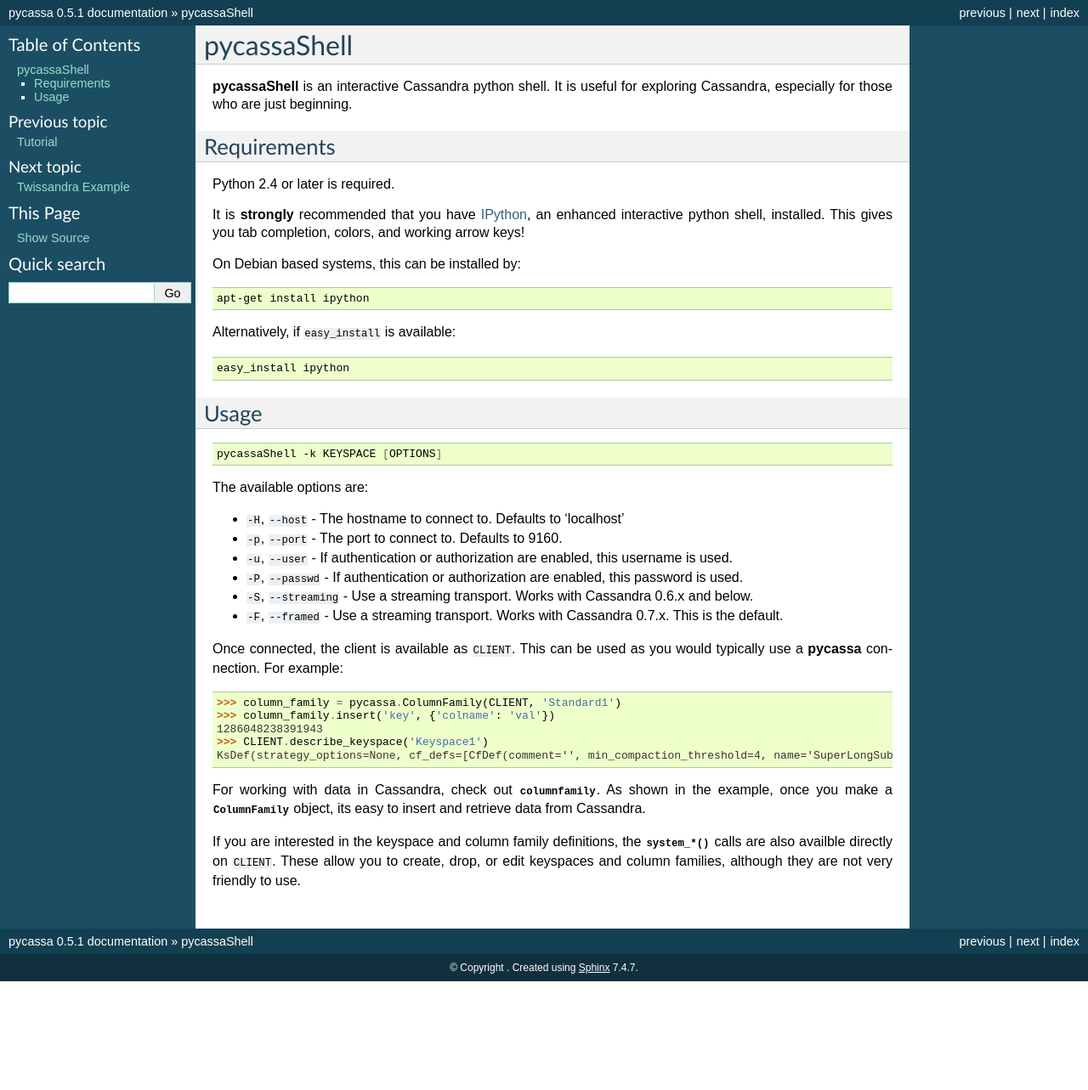
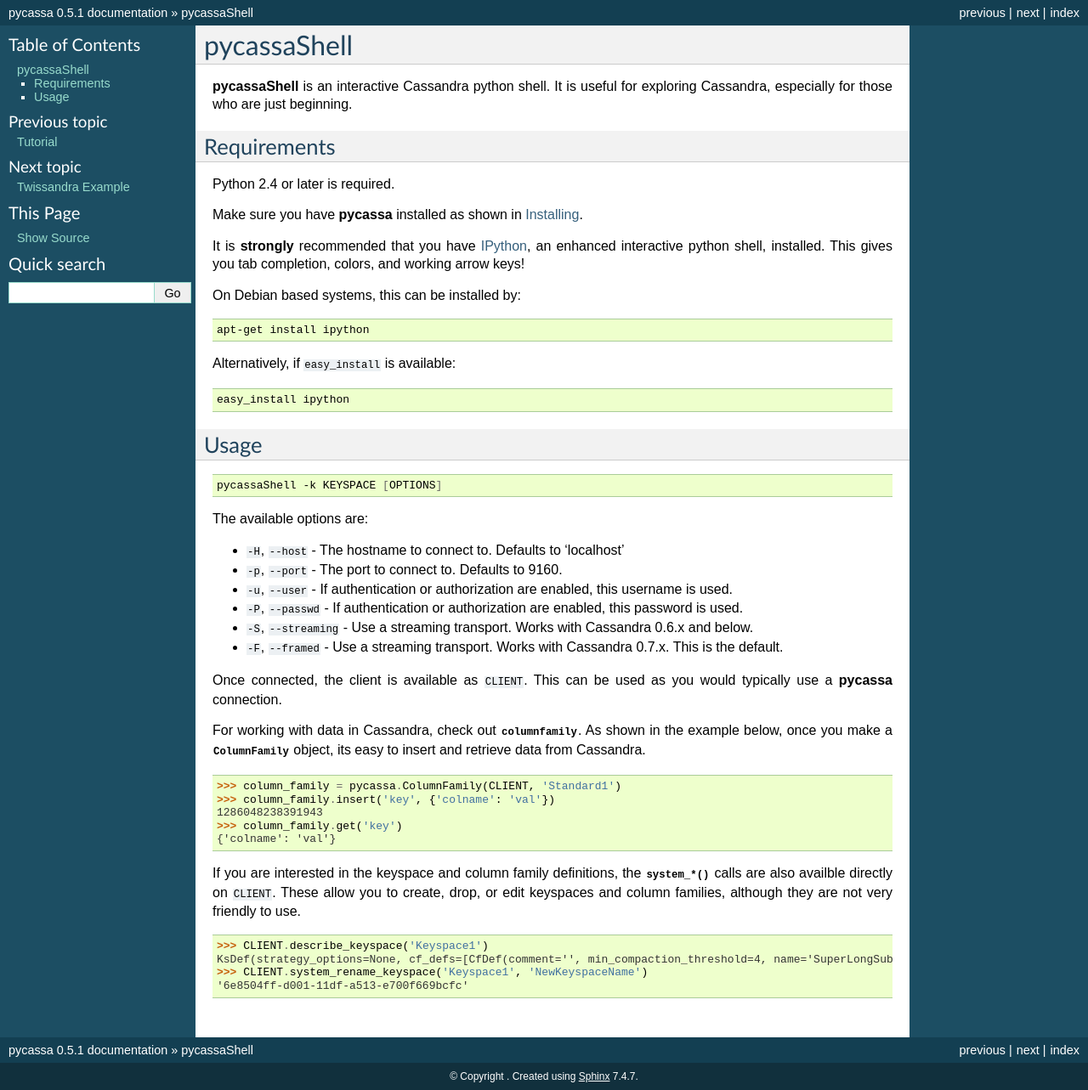
Before and after one commit to pycassa/pycassa, a Sphinx documentation site: the page built from doc/pycassa_shell.rst, in a window 1280 px wide. Shown: the whole page at 85% size. Built offline with Sphinx 7.4.7, drawn with Linux system fonts in a browser that asks for light colours; before the commit the page ends 1155 px from its top, so only the background shows below that.

Commit message:
Linkage and better examples for pycassaShell

```diff
--- a/doc/installation.rst
+++ b/doc/installation.rst
@@ -1,3 +1,5 @@
+.. _installing:
+
 Installing
 ==========
 
--- a/doc/pycassa_shell.rst
+++ b/doc/pycassa_shell.rst
@@ -6,6 +6,8 @@
 Requirements
 ------------
 Python 2.4 or later is required.
+
+Make sure you have **pycassa** installed as shown in :ref:`installing`.
 
 It is **strongly** recommended that you have
 `IPython <http://ipython.scipy.org/moin/>`_, an enhanced interactive
@@ -41,21 +43,28 @@
 * ``-F``, ``--framed`` - Use a streaming transport. Works with Cassandra 0.7.x. This is the default.
 
 Once connected, the client is available as ``CLIENT``.  This can be used as you
-would typically use a **pycassa** connection.  For example:
+would typically use a **pycassa** connection.
+
+For working with data in Cassandra, check out :mod:`~pycassa.columnfamily`. As
+shown in the example below, once you make a :class:`~pycassa.columnfamily.ColumnFamily`
+object, its easy to insert and retrieve data from Cassandra.
 
 .. code-block:: python
 
     >>> column_family = pycassa.ColumnFamily(CLIENT, 'Standard1')
     >>> column_family.insert('key', {'colname': 'val'})
     1286048238391943
-    >>> CLIENT.describe_keyspace('Keyspace1')
-    KsDef(strategy_options=None, cf_defs=[CfDef(comment='', min_compaction_threshold=4, name='SuperLongSubInt', column_type='Super', preload_row_cache=False, key_cache_size=200000.0, gc_grace_seconds=0, column_metadata=[], keyspace='Keyspace1', default_validation_class='org.apache.cassandra.db.marshal.BytesType', max_compaction_threshold=32, subcomparator_type='org.apache.cassandra.db.marshal.IntegerType', read_repair_chance=1.0, comparator_type='org.apache.cassandra.db.marshal.LongType', id=1021, row_cache_size=0.0)], strategy_class='org.apache.cassandra.locator.SimpleStrategy', name='Keyspace1', replication_factor=1)
-
-For working with data in Cassandra, check out :mod:`~pycassa.columnfamily`. As
-shown in the example, once you make a :class:`~pycassa.columnfamily.ColumnFamily`
-object, its easy to insert and retrieve data from Cassandra.
+    >>> column_family.get('key')
+    {'colname': 'val'}
 
 If you are interested in the keyspace and column family definitions,
 the :meth:`system_*()` calls are also availble directly on ``CLIENT``.
 These allow you to create, drop, or edit keyspaces and column families,
 although they are not very friendly to use.
+
+.. code-block:: python
+
+    >>> CLIENT.describe_keyspace('Keyspace1')
+    KsDef(strategy_options=None, cf_defs=[CfDef(comment='', min_compaction_threshold=4, name='SuperLongSubInt', column_type='Super', preload_row_cache=False, key_cache_size=200000.0, gc_grace_seconds=0, column_metadata=[], keyspace='Keyspace1', default_validation_class='org.apache.cassandra.db.marshal.BytesType', max_compaction_threshold=32, subcomparator_type='org.apache.cassandra.db.marshal.IntegerType', read_repair_chance=1.0, comparator_type='org.apache.cassandra.db.marshal.LongType', id=1021, row_cache_size=0.0)], strategy_class='org.apache.cassandra.locator.SimpleStrategy', name='Keyspace1', replication_factor=1)
+    >>> CLIENT.system_rename_keyspace('Keyspace1', 'NewKeyspaceName')
+    '6e8504ff-d001-11df-a513-e700f669bcfc'
```
